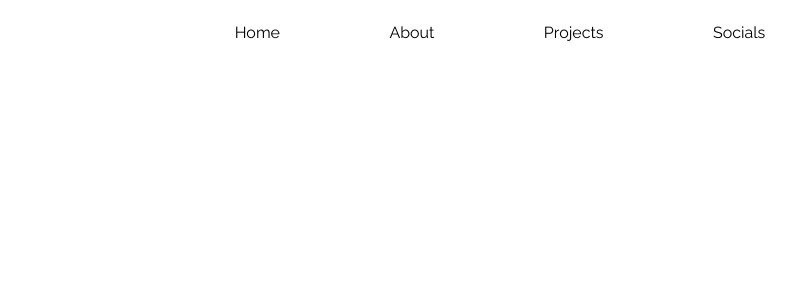
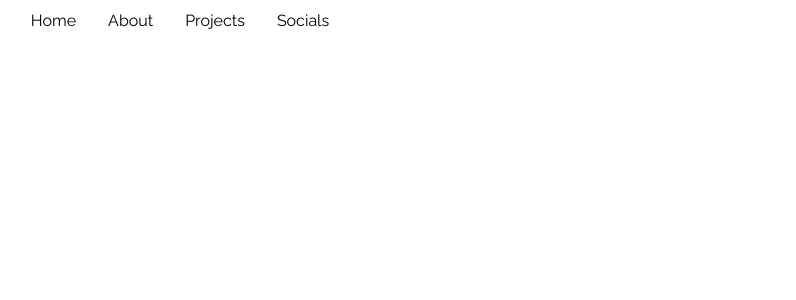
Before and after one commit to cody-barker/portfolio-site-v2, a React (Create React App) app: page / in a window 1280 px wide. Shown: the top 300 px of the page, without its empty margins (460-1256 px from the left). Built offline with nearby package versions, Linux system fonts and the light colour scheme.

Commit message:
center nav

```diff
--- a/src/Components/App.js
+++ b/src/Components/App.js
@@ -1,11 +1,12 @@
 import "../Styles/App.css";
 import NavBar from "./NavBar";
+import Header from "./Header";
 
 function App() {
   return (
     <div className="app">
       <NavBar />
-      <header className="header"></header>
+      <Header />
     </div>
   );
 }
--- /dev/null
+++ b/src/Components/Header.js
@@ -0,0 +1,6 @@
+function Header() {
+  return;
+  <header className="header"></header>;
+}
+
+export default Header;
--- a/src/Styles/App.css
+++ b/src/Styles/App.css
@@ -21,20 +21,22 @@ body {
   color: var(--color-1);
 }
 
+/* NavBar */
+
 .nav {
   width: 100%;
-  min-height: 4em;
+  height: 5svh;
   display: flex;
   align-items: center;
-  justify-content: flex-end;
+  justify-content: center;
   background-color: var(--color-2);
 }
 
 .nav__list {
   list-style-type: none;
-  width: 50%;
   display: flex;
-  justify-content: space-around;
+  align-items: center;
+  gap: 2em;
 }
 
 .nav__link {
@@ -50,3 +52,9 @@ body {
 .nav__link:hover {
   text-decoration: underline;
 }
+
+/* Header */
+
+.header {
+  height: 95svh;
+}
```
Also changed, not shown: public/assets/headshot-thumbnail.jpg (added), 1 other file (tests, documents, lock files or other folders).
